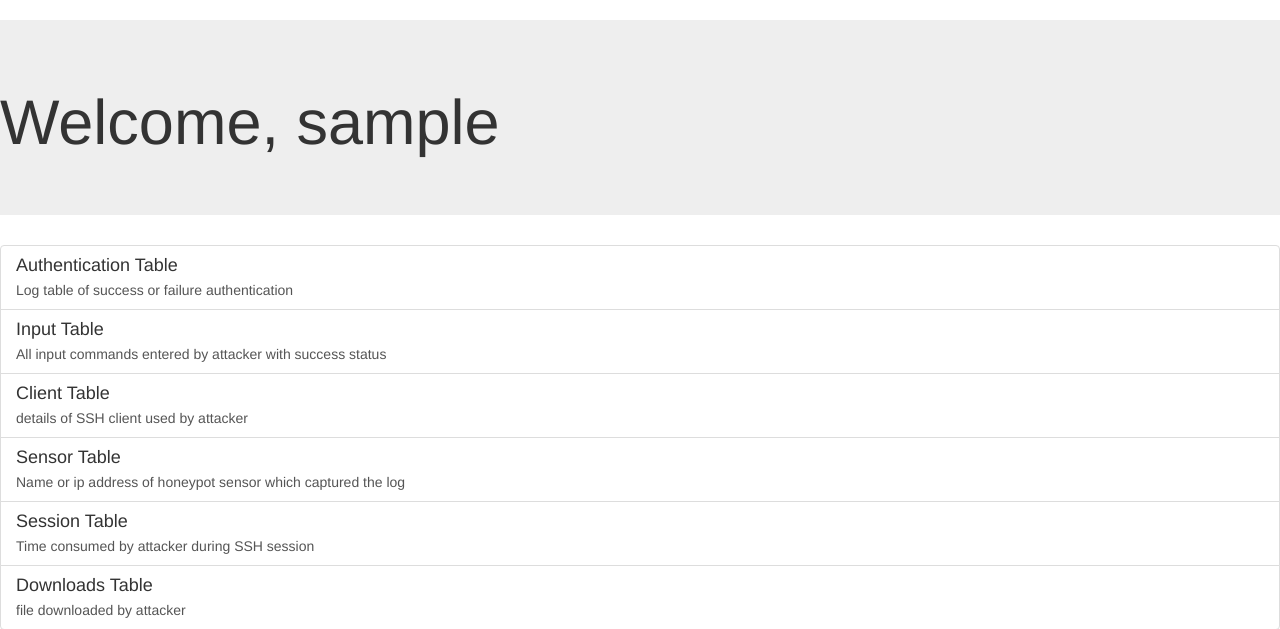
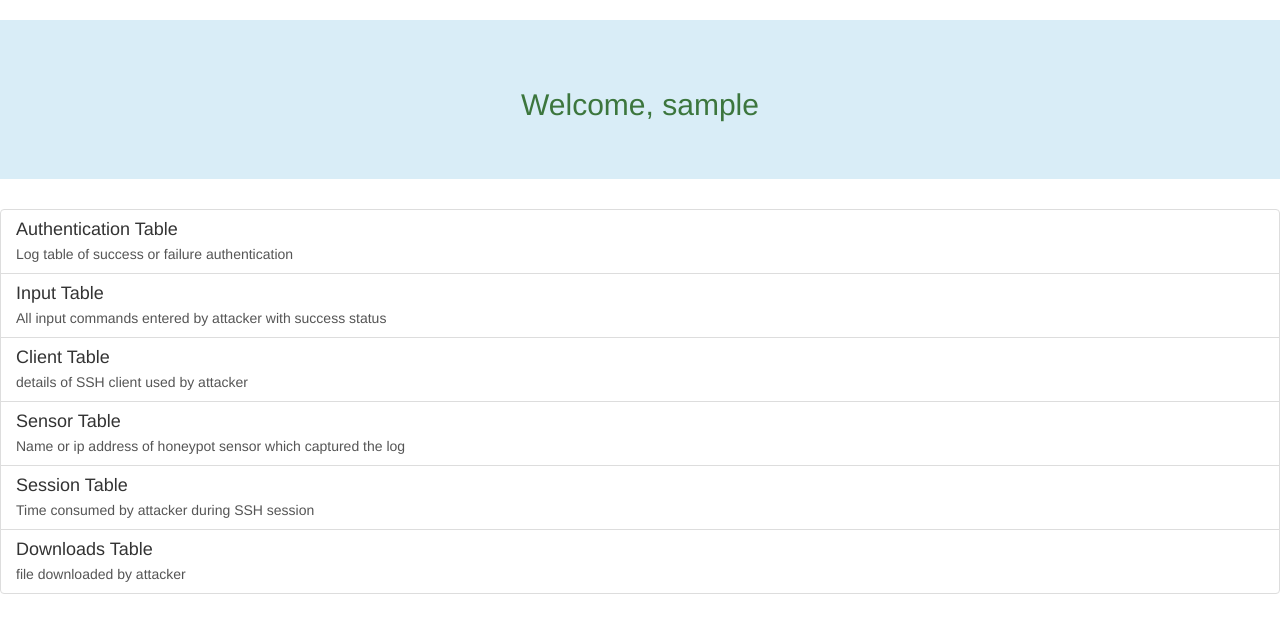
Before and after one commit to Gahan9/sinh_alpha, a Django app: page / in a window 1280 px wide. Shown: the part 82-711 px from the top of the page. Run offline with Django 3.2, Linux system fonts and the light colour scheme; the visitor is signed in with stand-in values (Sample User, id 1); data that the repository does not hold is empty; some libraries are stand-ins or nearby versions.

Commit message:
changed welcome user style

```diff
--- a/honeyweb/templates/home.html
+++ b/honeyweb/templates/home.html
@@ -1,8 +1,8 @@
 {% extends 'base.html' %}
 
 {% block body %}
-<div class="jumbotron">
-<h1>Welcome, {{ user.username }}</h1>
+<div class="jumbotron alert-info">
+<h2 class="text-center text-success">Welcome, {{ user.username }}</h2>
 </div>
     <div class="list-group">
         <a class="list-group-item" href="/auth">
```
